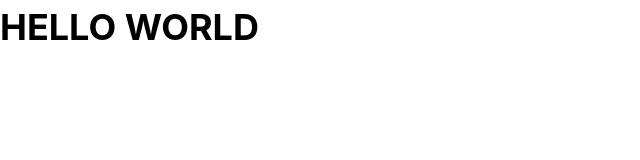
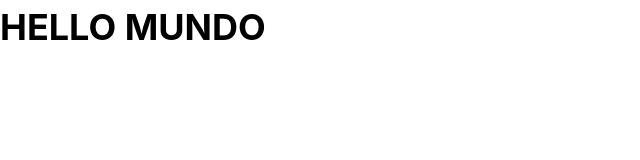
Before and after one commit to molina99/bingo, a website: page public/build/index.html in a window 1280 px wide. Shown: the full height of the page, 0-640 px from the left. Drawn offline with Linux system fonts and the light colour scheme.

Commit message:
change H1

```diff
--- a/public/build/index.html
+++ b/public/build/index.html
@@ -8,6 +8,6 @@
     <link rel="stylesheet" href="/build/tailwind.css">
 </head>
 <body>
-    <h1 class="text-4xl font-bold">HELLO WORLD</h1>
+    <h1 class="text-4xl font-bold">HELLO MUNDO</h1>
 </body>
 </html>
```
